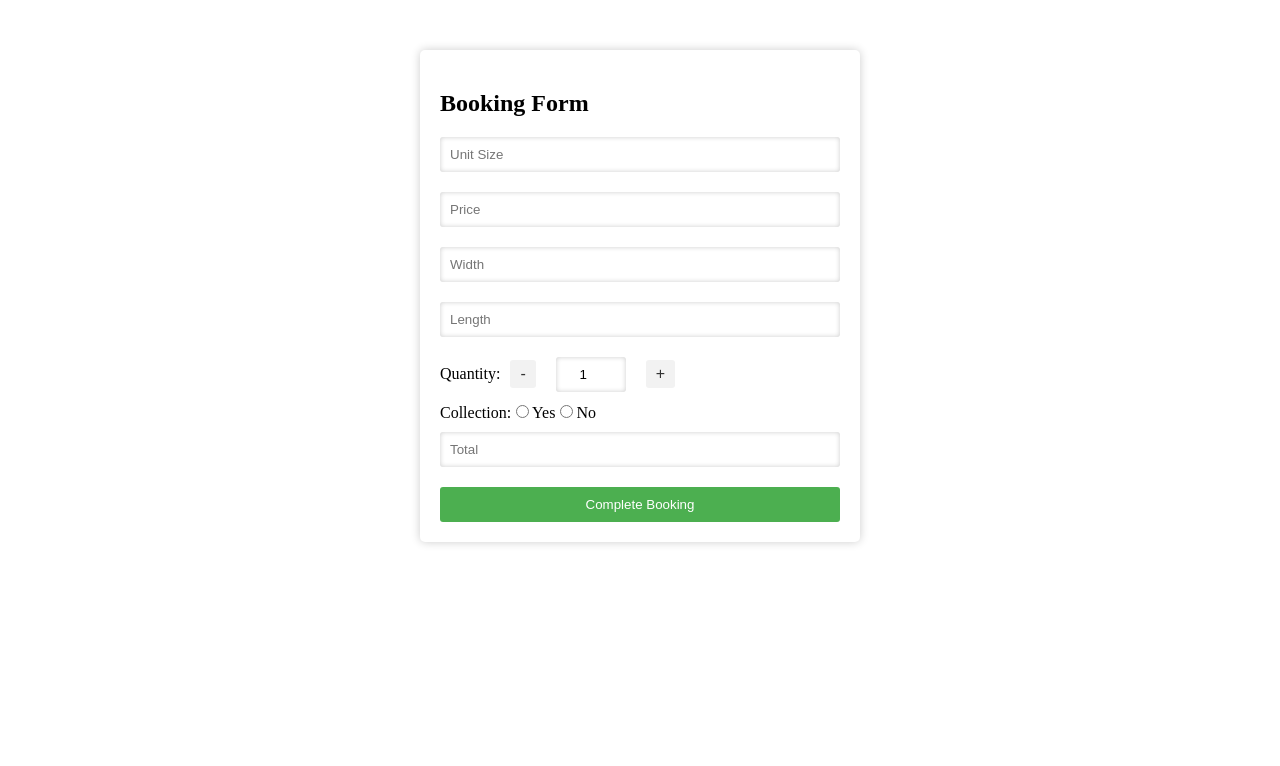
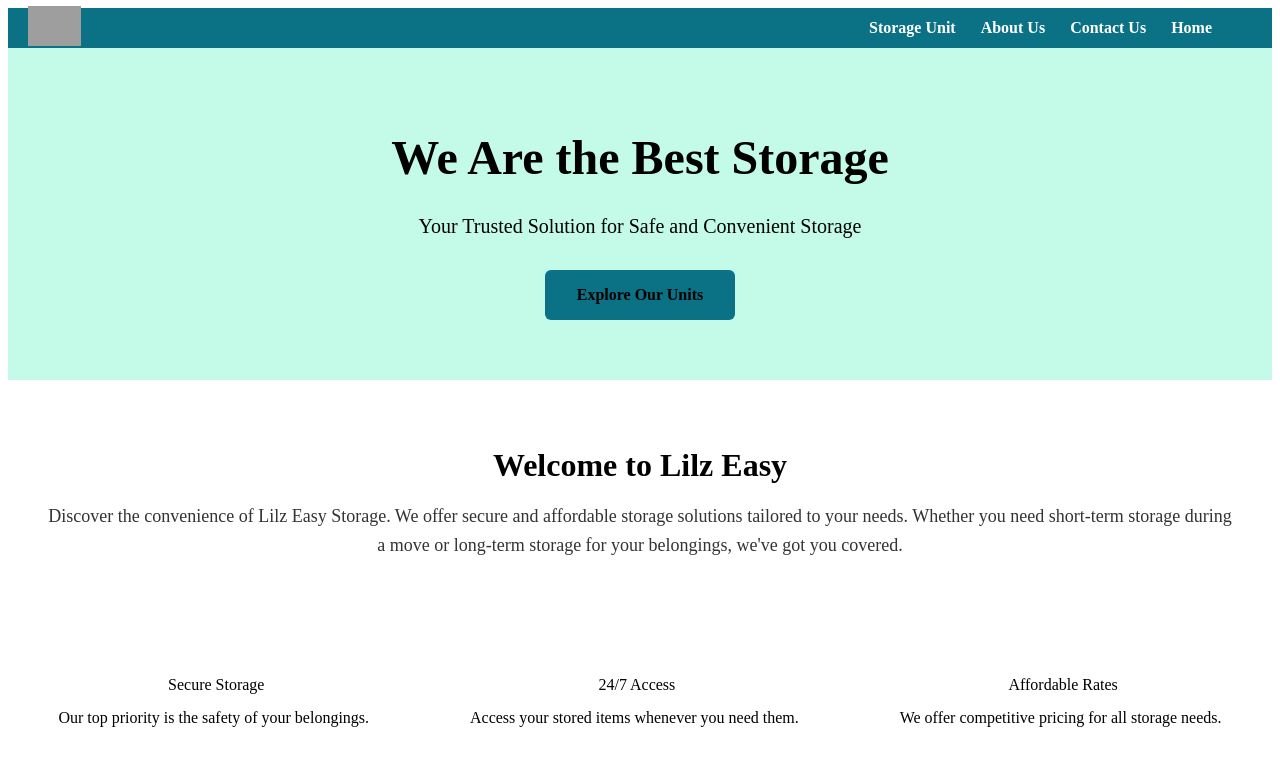
Before and after one commit to Tsireledzo2/Storage-Rental-System-2.0-FrontEnd, an Angular app in the folder Customer/: page / in a window 1280 px wide. Shown: the top 766 px of the page. Built offline with nearby package versions, Linux system fonts and the light colour scheme; grey boxes are pictures that could not be loaded.

Commit message:
Update app.component.html

```diff
--- a/Customer/src/app/Module/app.component.html
+++ b/Customer/src/app/Module/app.component.html
@@ -1 +1 @@
-<app-booking></app-booking>
+<app-customer-homepage></app-customer-homepage>
```
